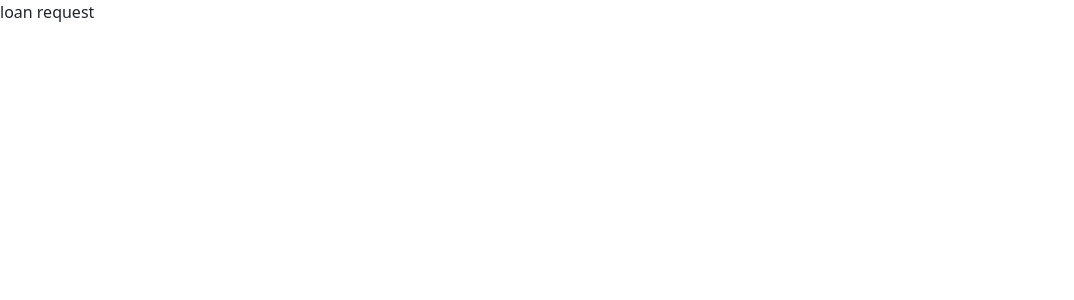
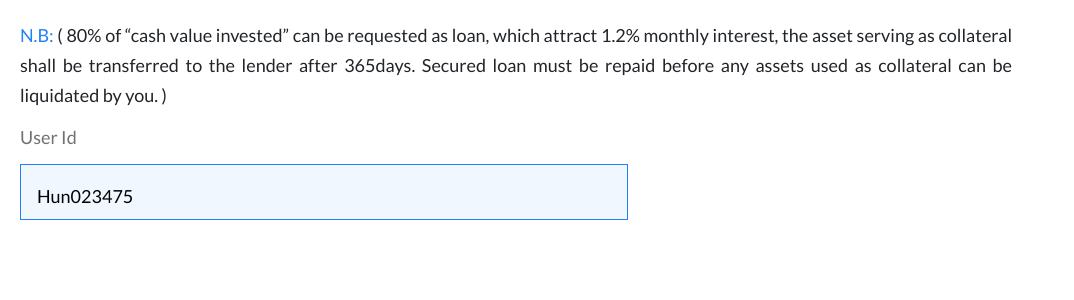
Before and after one commit to Dreezy305/HuntersWall, a Next.js app: page /loanRequest in a window 1280 px wide. Shown: the top 300 px of the page, without its empty margins (0-1074 px from the left). Built offline with nearby package versions, Linux system fonts and the light colour scheme; no server answers.

Commit message:
loan request

```diff
--- a/pages/loanRequest.js
+++ b/pages/loanRequest.js
@@ -1,7 +1,29 @@
 import React from "react";
 
 function LoanRequest() {
-  return <div className="loan">loan request</div>;
+  return (
+    <div className="loan">
+      <p className="">
+        <span>N.B:</span>{" "}
+        <span>
+          ( 80% of “cash value invested” can be requested as loan, which attract
+          1.2% monthly interest, the asset serving as collateral shall be
+          transferred to the lender after 365days. Secured loan must be repaid
+          before any assets used as collateral can be liquidated by you. )
+        </span>
+      </p>
+
+      <div className="row align-items-center profile_personalInfo-names mb-3">
+        <div className="text-start col-lg-6">
+          <label className="form-label pb-2">User Id</label>
+          <br />
+          <div className="p-3 profileNames">
+            <p>Hun023475</p>
+          </div>
+        </div>
+      </div>
+    </div>
+  );
 }
 
 export default LoanRequest;
--- a/styles/loan.scss
+++ b/styles/loan.scss
@@ -0,0 +1,18 @@
+.loan {
+  padding: 20px;
+
+  p {
+    width: 80%;
+    text-align: justify;
+    font-family: Lato;
+    font-style: normal;
+    font-weight: normal;
+    font-size: 18px;
+    line-height: 30px;
+    span {
+      &:nth-child(1) {
+        color: #2081f9;
+      }
+    }
+  }
+}
```
